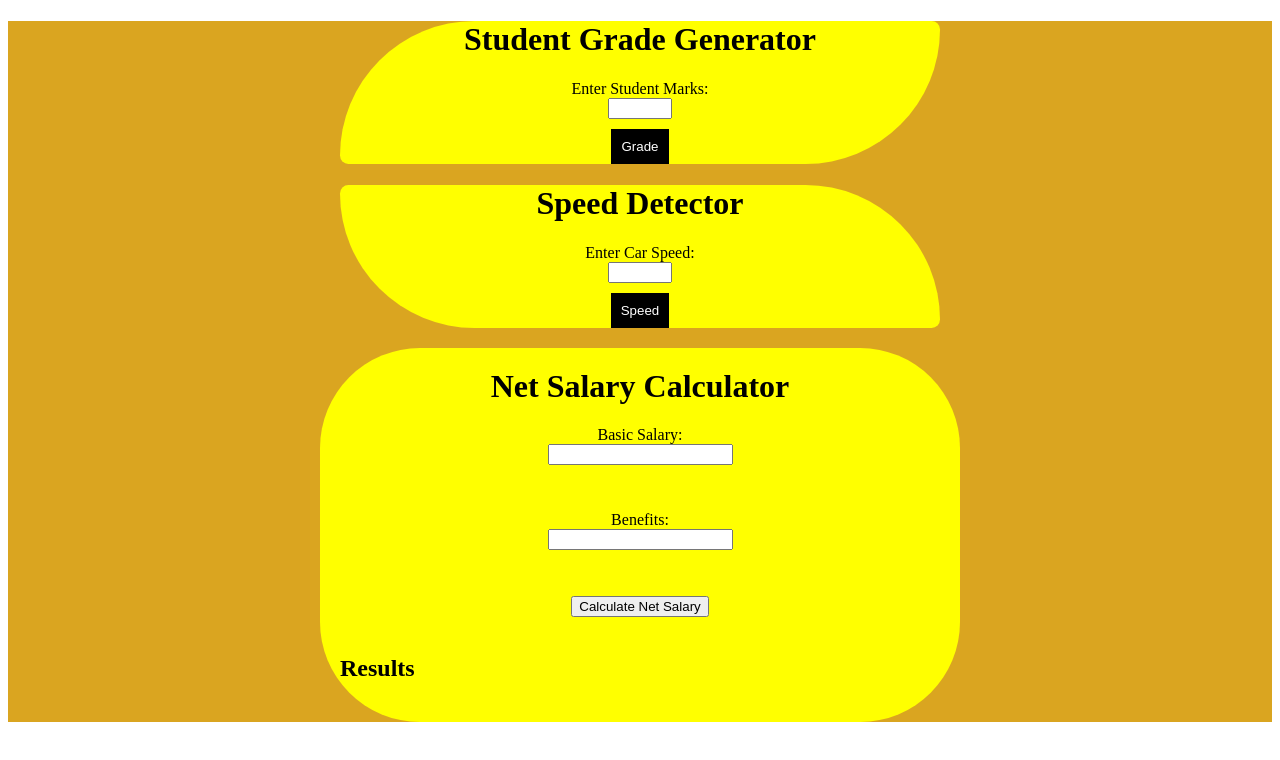
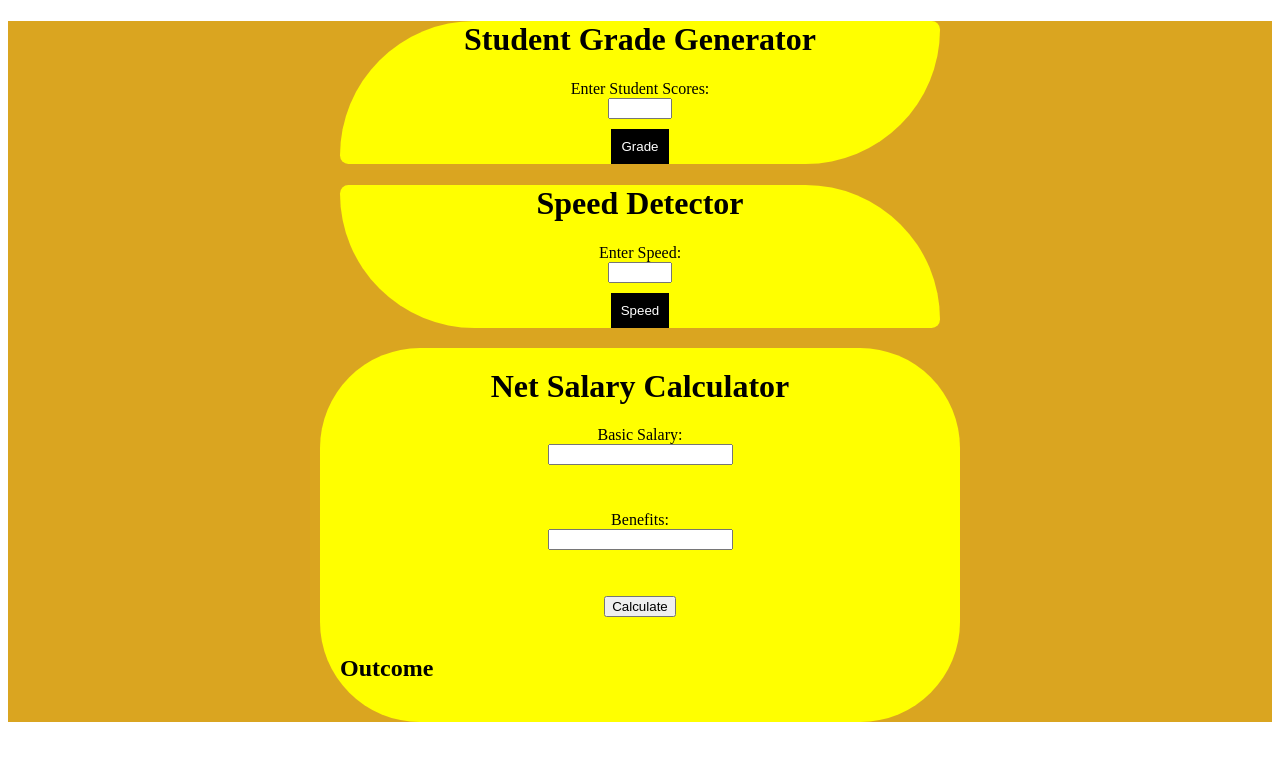
Before and after one commit to savio1-domi/phase-1-code-challenge-1, a website: page index.html in a window 1280 px wide. Drawn offline with Linux system fonts and the light colour scheme.

```diff
--- a/index.html
+++ b/index.html
@@ -14,7 +14,7 @@
         <div class="box">
             <h1 class="h1">Student Grade Generator</h1>
             <form>
-                <label for="marks">Enter Student Marks:</label>
+                <label for="marks">Enter Student Scores:</label>
                 <input type="number" id="marks" name="marks" min="0" max="100" required>
                 <button class="button1" type="button" onclick="studentGradeGenerator()">Grade</button>
             </form>
@@ -25,7 +25,7 @@
         <div class="content">
             <h1 class="head">Speed Detector</h1>
             <form>
-              <label for="speed">Enter Car Speed:</label>
+              <label for="speed">Enter Speed:</label>
               <input type="number" id="speed" name="speed" min="0" max="200" required>
               <button class="button2" type="button" onclick="speedDetect()">Speed</button>
             </form>
@@ -42,12 +42,12 @@
                <input type="number" id="basicSalary" name="basicSalary" required><br><br>
                <label for="benefits">Benefits:</label>
                <input type="number" id="benefits" name="benefits" required><br><br>
-               <button class="button" type="button" onclick="calculateNetSalary()">Calculate Net Salary</button>
+               <button class="button" type="button" onclick="calculateNetSalary()">Calculate</button>
              </form>
 
              <br>
              <span class="result">
-                <h2>Results</h2>
+                <h2>Outcome</h2>
                 <p id="grossSalary"></p>
                 <p id="KRA"></p>
                 <p id="nhifDeductions"></p>
```
